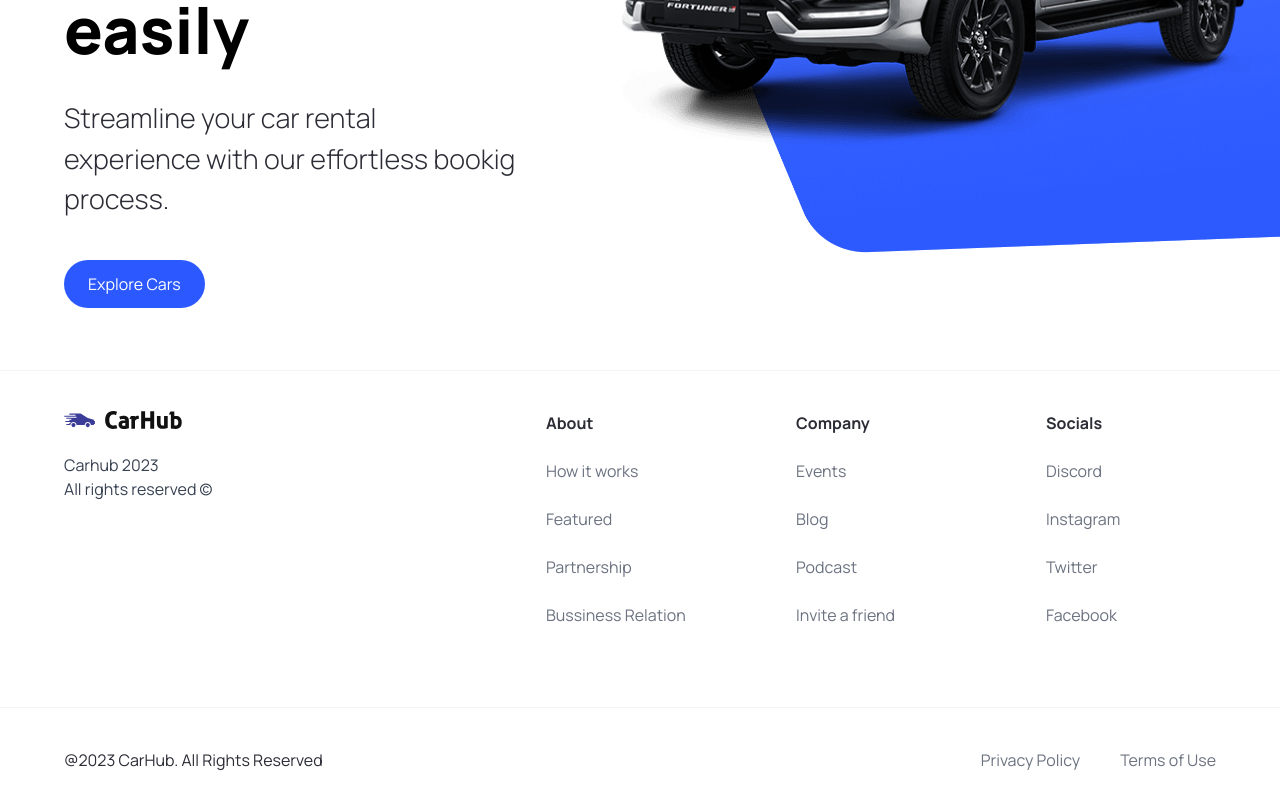
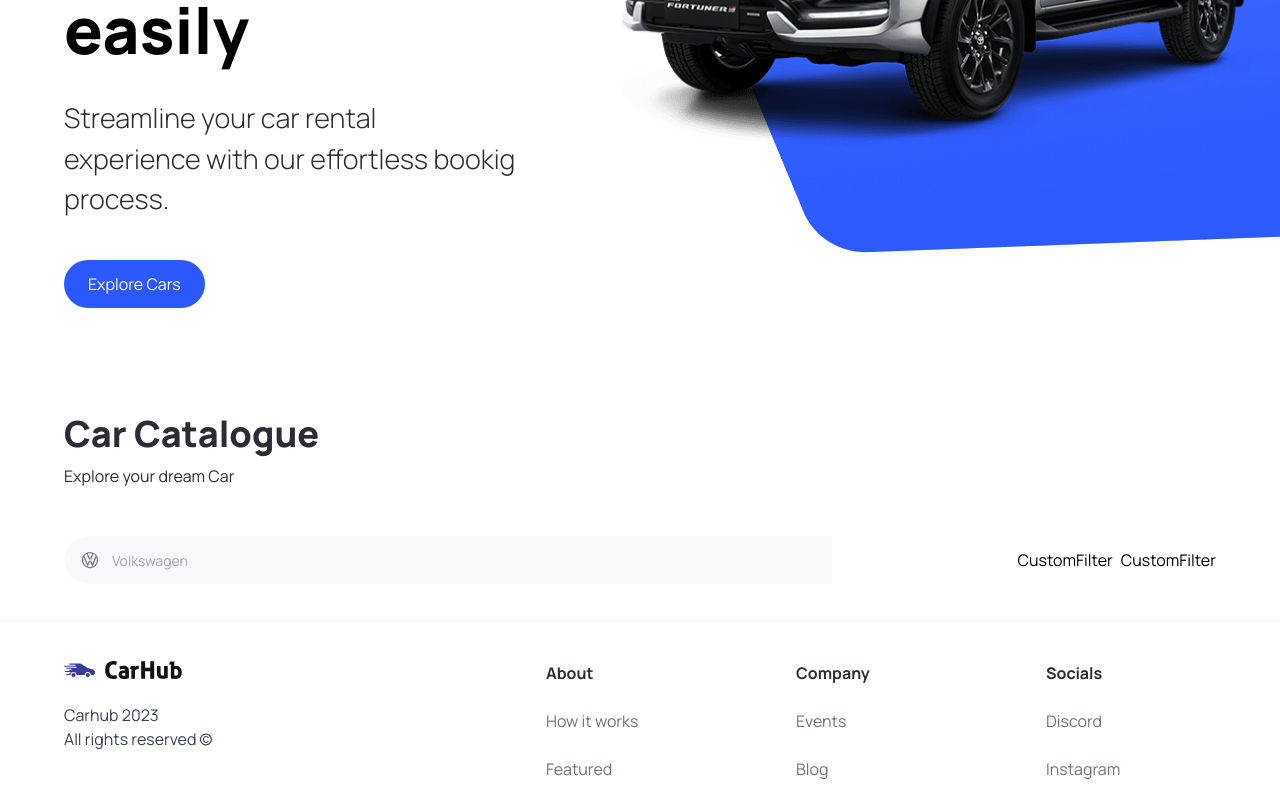
Before and after one commit to ChrisUche/carshowcase, a Next.js app: page / in a window 1280 px wide. Shown: the part 450-1247 px from the top of the page. Built offline with nearby package versions, Linux system fonts and the light colour scheme.

Commit message:
search autocomple (combobox)

```diff
--- a/app/page.tsx
+++ b/app/page.tsx
@@ -1,10 +1,27 @@
-import { Hero } from '@/components'
+import { CustomFilter, Hero, SearchBar } from '@/components'
 import Image from 'next/image'
 
 export default function Home() {
   return (
     <main className="overflow-hidden">
       <Hero />
+
+      <div className='mt-12 padding-x padding-y max-w-full' id='discover'>
+        <div className='home__text-container'>
+          <h1 className='text-4xl font-extrabold'>Car Catalogue</h1>
+          <p> Explore your dream Car</p>
+        </div>
+
+        <div className='home__filters'>
+          <SearchBar />
+
+          <div className='home__filter-container'>
+            <CustomFilter title='fuel' />
+            <CustomFilter title='year' />
+          </div>
+        </div>
+
+      </div>
     </main>
   )
 }
--- /dev/null
+++ b/components/CustomFilter.tsx
@@ -0,0 +1,9 @@
+import React from 'react'
+
+const CustomFilter = () => {
+  return (
+    <div>CustomFilter</div>
+  )
+}
+
+export default CustomFilter
--- /dev/null
+++ b/components/SearchBar.tsx
@@ -0,0 +1,20 @@
+"use client"
+import React, { useState } from 'react'
+import { SearchManufacturer } from './'
+
+const SearchBar = () => {
+    const [manufacturer, setManufacturer] = useState('');
+    const handleSearch = () => {}
+  return (
+    <form className='searchbar' onSubmit={handleSearch}>
+        <div className='searchbar__item'>
+            <SearchManufacturer
+                manufacturer={manufacturer}
+                setManufacturer={setManufacturer}
+                />
+        </div>
+    </form>
+  )
+}
+
+export default SearchBar
--- /dev/null
+++ b/components/SearchManufacturer.tsx
@@ -0,0 +1,68 @@
+"use client";
+
+import { SearchManufacturerProps } from '@/types'
+import { Combobox, Transition } from '@headlessui/react';
+import Image from 'next/image';
+import { useState, Fragment } from 'react';
+import { manufacturers } from '@/constants'
+
+
+const SearchManufacturer = ({manufacturer, setManufacturer}: SearchManufacturerProps) => {
+    const [query, setQuery] = useState('')
+
+    const filteredManufacturers =
+    query === ""
+        ? manufacturers
+        : manufacturers.filter((item) => (
+            item.toLowerCase().replace(/\s+/g, "").includes(query.toLowerCase().replace(/\s+/g, ""))
+
+    ))
+  return (
+    <div className='search-manufacturer'>
+        <Combobox>
+            <div className='relative w-full'>
+                <Combobox.Button className="absolute top-[14px]">
+                    <Image
+                        src="/car-logo.svg"
+                        width={20}
+                        height={20}
+                        className='ml-4'
+                        alt='Car Logo'
+                    />
+                </Combobox.Button>
+
+                <Combobox.Input
+                    className="search-manufacturer__input"
+                    placeholder='Volkswagen'
+                    displayValue={(manufacturer: string ) => manufacturer}
+                    onChange={(e) => setQuery(e.target.value)}
+                />
+
+                <Transition
+                    as={Fragment}
+                    leave='transition ease-in duration-100'
+                    leaveFrom='opacity-100'
+                    leaveTo='opacity-0'
+                    afterLeave={() => setQuery('')}
+                >
+                    <Combobox.Options>
+                        {
+                            filteredManufacturers.map((item) => (
+                                <Combobox.Option
+                                    key={item}
+                                    className={({active}) => `relative search-manufacturer__option ${active ? "bg-primary-blue text-white" : "text-gray-900"}`}
+                                    value={item}
+                                >
+                                    {item}
+                                </Combobox.Option>
+                            ))
+                        }
+                    </Combobox.Options>
+                </Transition>
+            </div>
+        </Combobox>
+    </div>
+  )
+}
+
+export default SearchManufacturer
--- a/package.json
+++ b/package.json
@@ -9,6 +9,7 @@
     "lint": "next lint"
   },
   "dependencies": {
+    "@headlessui/react": "^1.7.15",
     "@types/node": "20.3.1",
     "@types/react": "18.2.14",
     "@types/react-dom": "18.2.6",
--- a/types/index.ts
+++ b/types/index.ts
@@ -6,3 +6,8 @@
     handleClick?: MouseEventHandler<HTMLButtonElement>;
     btnType?: "button" | "submit";
 }
+
+export interface SearchManufacturerProps {
+    manufacturer: string;
+    setManufacturer: (manufacturer: string) => void;
+}
```
Also changed, not shown: components/index.ts (+7 -1 lines), 1 other file (tests, documents, lock files or other folders).
